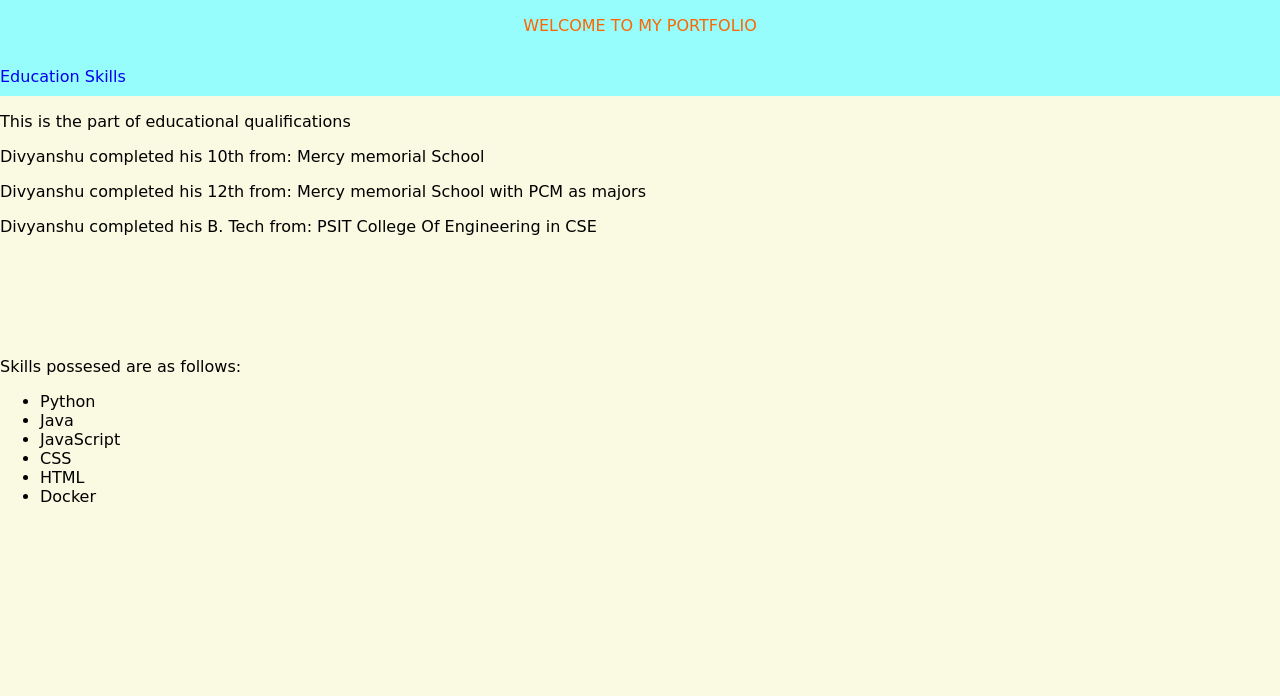
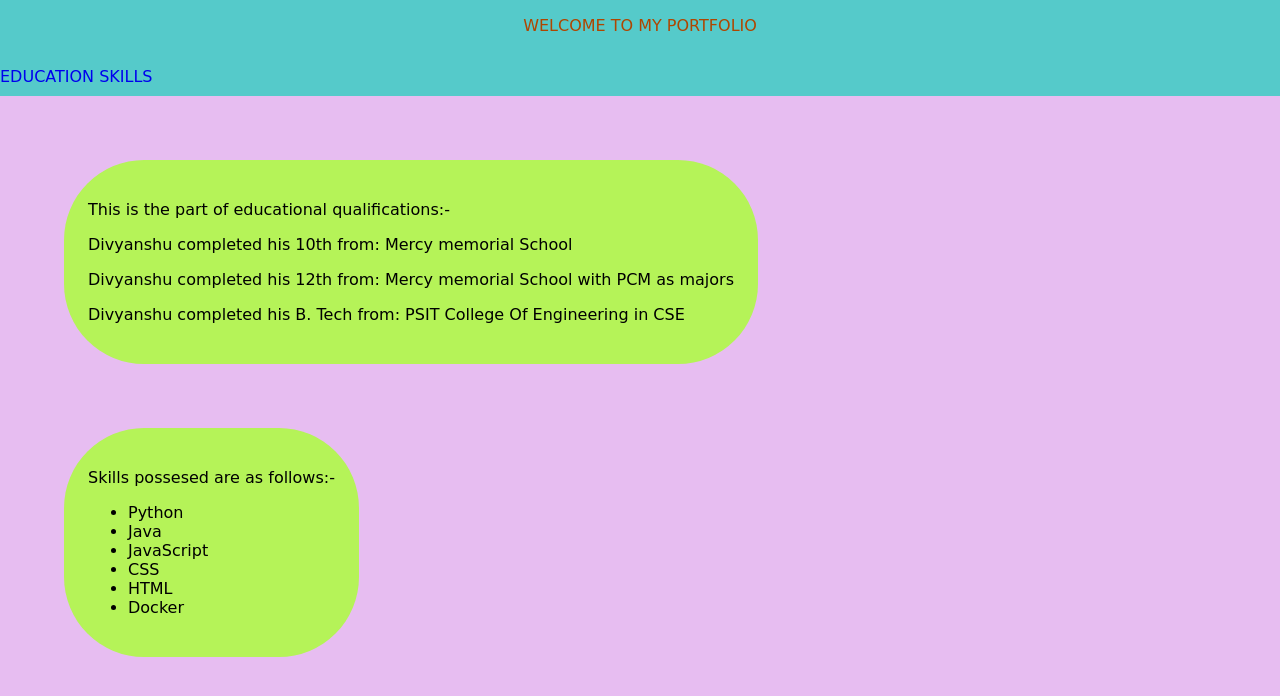
Before and after one commit to RaptorDVZ/portfolio, a website: page index.html in a window 1280 px wide. Drawn offline with Linux system fonts and the light colour scheme; a web font is replaced by a local one.

Commit message:
ui changes

```diff
--- a/index.css
+++ b/index.css
@@ -2,12 +2,12 @@
     margin: auto;
     padding: 1rem;
     text-align: center;
-    color: #fc6603;
+    color: #af4600;
 
 }
 #div{
 margin: 0%;
-background-color: rgb(150, 252, 252);
+background-color: rgb(85, 202, 202);
 height: auto;
 padding: 0%;
 border: 0em;
@@ -17,14 +17,34 @@ padding-bottom: 1rem;
 }
 
 #div2{
-    margin: 0%;
-    background-color: rgb(250, 249, 225);
+    margin: 5%;
+    background-color: rgb(181, 243, 88);
     max-height: auto;
     position:inherit;
+    width: fit-content;
+    padding-block: 1.5em;
+    padding-left: 1.5em;
+    padding-right: 1.5em;
+    border-radius: 5em;
 }
 
 body{
 margin: 0%;
-background-color: rgb(250, 249, 225);
+background-color: rgb(231, 189, 241);
 font-family: 'Edu TAS Beginner', cursive;
 }
+
+#skills{
+    margin: 5%;
+    background-color: rgb(181, 243, 88);
+    max-height: auto;
+    position:inherit;
+    width: fit-content;
+    border-radius: 5em;
+    padding: 1.5em;
+}
+
+a #port{
+    padding: auto;
+    font-size: 1.5em;
+}
--- a/index.html
+++ b/index.html
@@ -8,25 +8,23 @@
     <link rel="preconnect" href="https://fonts.googleapis.com">
     <link rel="preconnect" href="https://fonts.gstatic.com" crossorigin>
     <link href="https://fonts.googleapis.com/css2?family=Edu+TAS+Beginner:wght@700&display=swap" rel="stylesheet">
-    <link rel="stylesheet" href="index.css">
+    <link rel="stylesheet" href="./index.css">
 </head>
 <body>
     <div id="div"><p id="port">WELCOME TO MY PORTFOLIO</p>
-    <p><a href="#div2" style="text-decoration: none;">Education</a> <a href="#skills" style="text-decoration: none;">Skills</a></p>
+    <p><a href="#div2" style="text-decoration: none;" STRONG>EDUCATION</a> <a href="#skills" style="text-decoration: none;">SKILLS</a></p>
 </div>
 
 
     <div id="div2">
-        <p>This is the part of educational qualifications</p>
+        <p>This is the part of educational qualifications:-</p>
         <p>Divyanshu completed his 10th from: Mercy memorial School</p>
         <p>Divyanshu completed his 12th from: Mercy memorial School with PCM as majors</p>
         <p>Divyanshu completed his B. Tech from: PSIT College Of Engineering in CSE</p>
     </div>
-<p>&nbsp</p>
-<p>&nbsp</p>
-<p>&nbsp</p>
+
     <div id="skills">
-        <p>Skills possesed are as follows:</p>
+        <p>Skills possesed are as follows:-</p>
         <ul>
             <li>Python</li>
             <li>Java</li>
```
